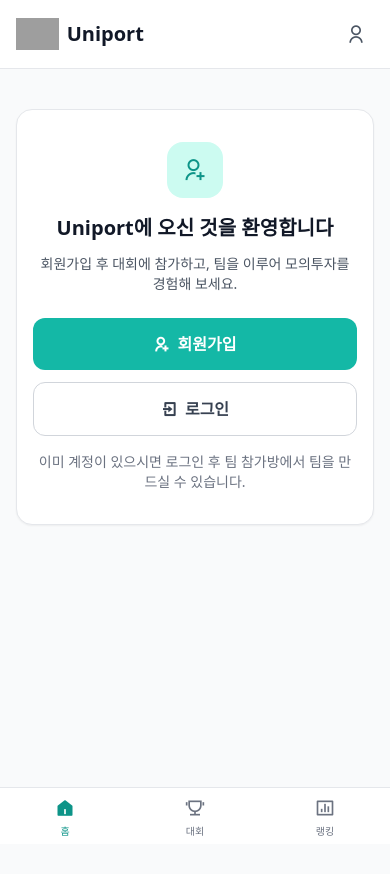
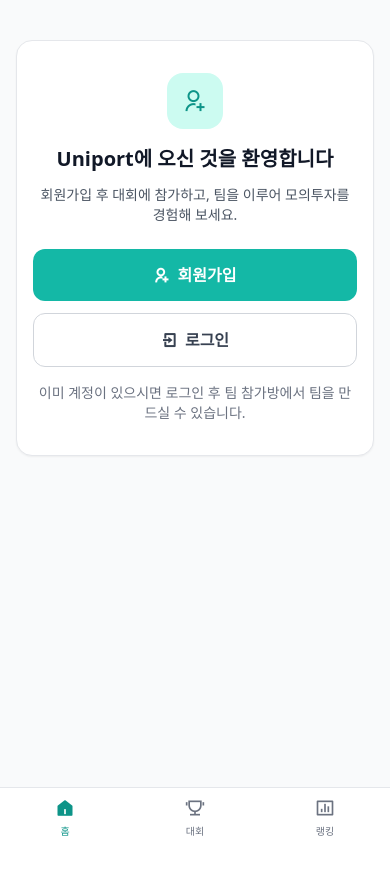
Before and after one commit to mintcoke123/UniportMVP_FE, a React (Vite) app: page / in a window 390 px wide. Shown: the top 874 px of the page. Built offline with nearby package versions, Linux system fonts and the light colour scheme; grey boxes are pictures that could not be loaded.

Commit message:
모바일 헤더 제거

```diff
--- a/src/components/feature/Header.tsx
+++ b/src/components/feature/Header.tsx
@@ -25,7 +25,7 @@
     }`;
 
   return (
-    <header className="bg-white border-b border-gray-200 sticky top-0 z-30">
+    <header className="hidden lg:block bg-white border-b border-gray-200 sticky top-0 z-30">
       <div className="max-w-7xl mx-auto flex items-center justify-between px-4 sm:px-6 lg:px-8 py-3 md:py-4">
         {/* 로고 */}
         <Link to="/" className="flex items-center gap-2 md:gap-3 shrink-0">
--- a/src/components/layout/Layout.tsx
+++ b/src/components/layout/Layout.tsx
@@ -3,7 +3,7 @@
 import BottomNav from "../feature/BottomNav";
 
 /**
- * 공통 레이아웃: 헤더 + 페이지 컨텐츠(Outlet) + 모바일 하단 네비게이션.
+ * 공통 레이아웃: 헤더(lg 이상만 표시) + 페이지 컨텐츠(Outlet) + 모바일 하단 네비게이션.
  */
 export default function Layout() {
   return (
--- a/src/pages/admin/page.tsx
+++ b/src/pages/admin/page.tsx
@@ -276,7 +276,7 @@
 
   return (
     <div className="min-h-screen bg-gray-100">
-      <header className="bg-white border-b border-gray-200 sticky top-0 z-50">
+      <header className="hidden lg:block bg-white border-b border-gray-200 sticky top-0 z-50">
         <div className="max-w-7xl mx-auto px-4 sm:px-6 lg:px-8 py-4 flex items-center justify-between">
           <div className="flex items-center gap-4">
             <button
```
